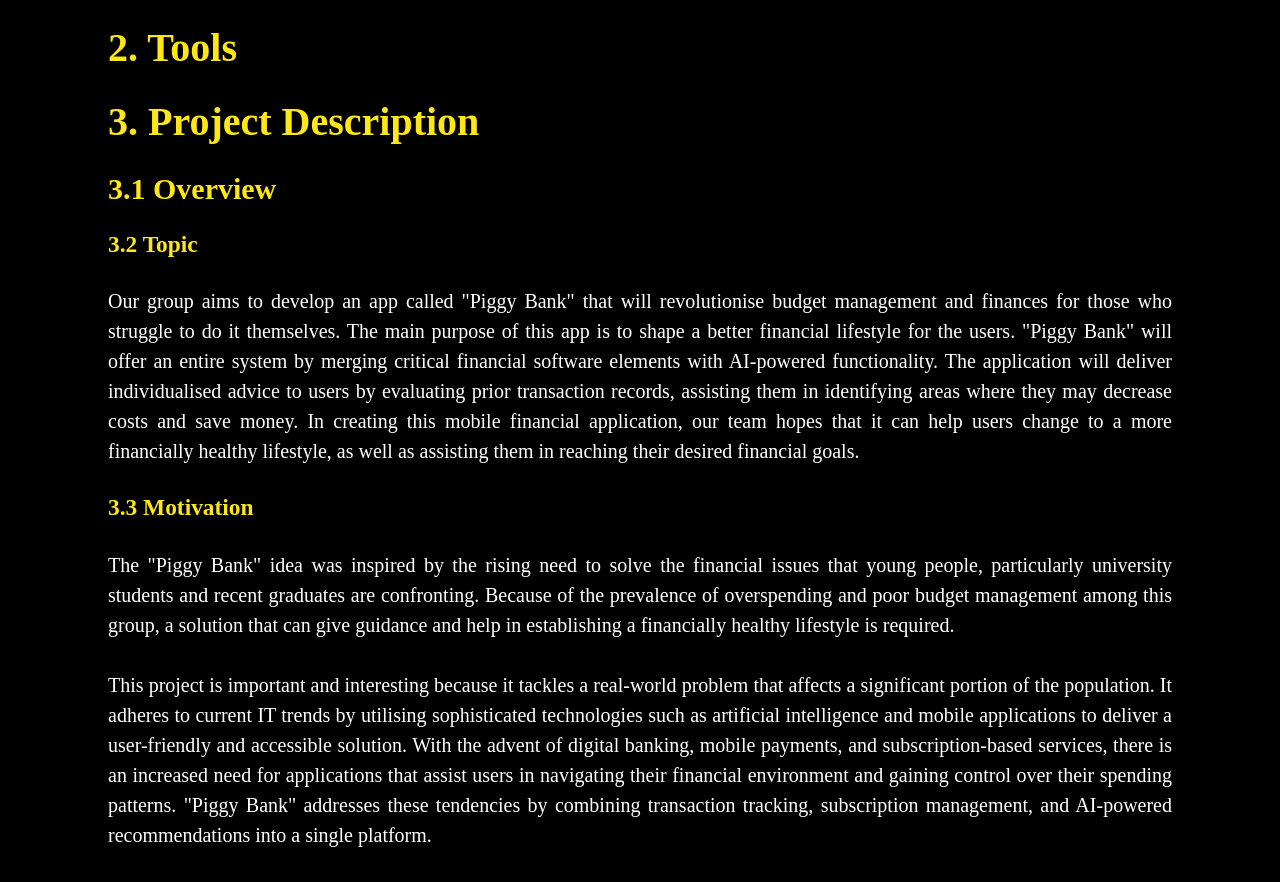
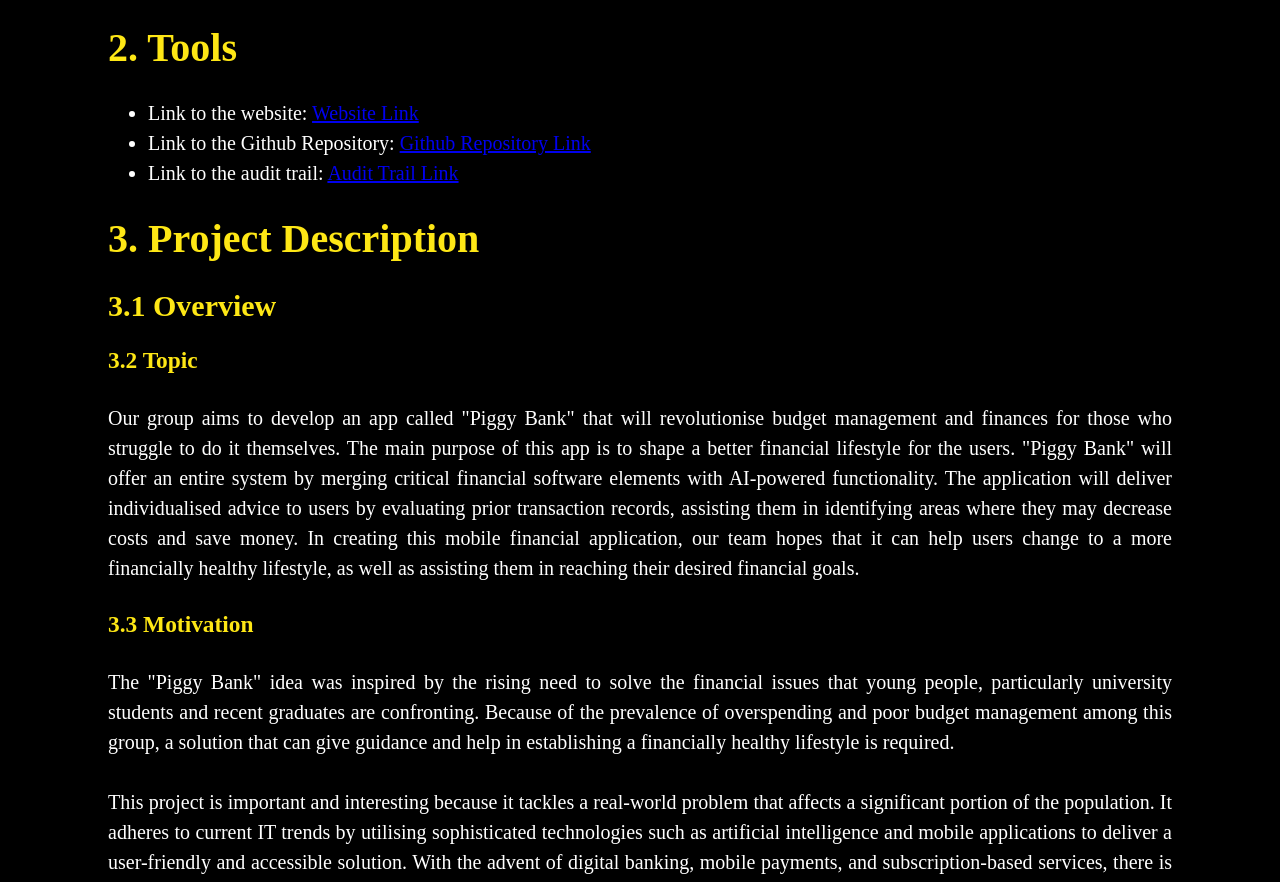
Before and after one commit to blueboy90780/Group-9-Assignment-3-Website, a plain HTML site: page index.html in a window 1280 px wide. Shown: the part 1439-2321 px from the top of the page. Drawn offline with Linux system fonts and the light colour scheme.

Commit message:
Update with the links in the Tools part
Hi, I updated the website with the 3 links to our own website, Github Repository and the Audit trail

```diff
--- a/index.html
+++ b/index.html
@@ -23,6 +23,11 @@
     </ul>
 
     <h1>2. Tools</h1>
+      <ul>
+        <li>Link to the website: <a href="https://blueboy90780.github.io/Group-9-Assignment-3-Website/" target = "_blank">Website Link</a></li>
+        <li>Link to the Github Repository: <a href="https://github.com/blueboy90780/Group-9-Assignment-3-Website" target = "_blank">Github Repository Link</a></li>
+        <li>Link to the audit trail: <a href="https://github.com/blueboy90780/Group-9-Assignment-3-Website/commits/master" target = "_blank">Audit Trail Link</a></li>
+      </ul>
 
     <h1>3. Project Description</h1>
     <h2>3.1 Overview</h2>
```
